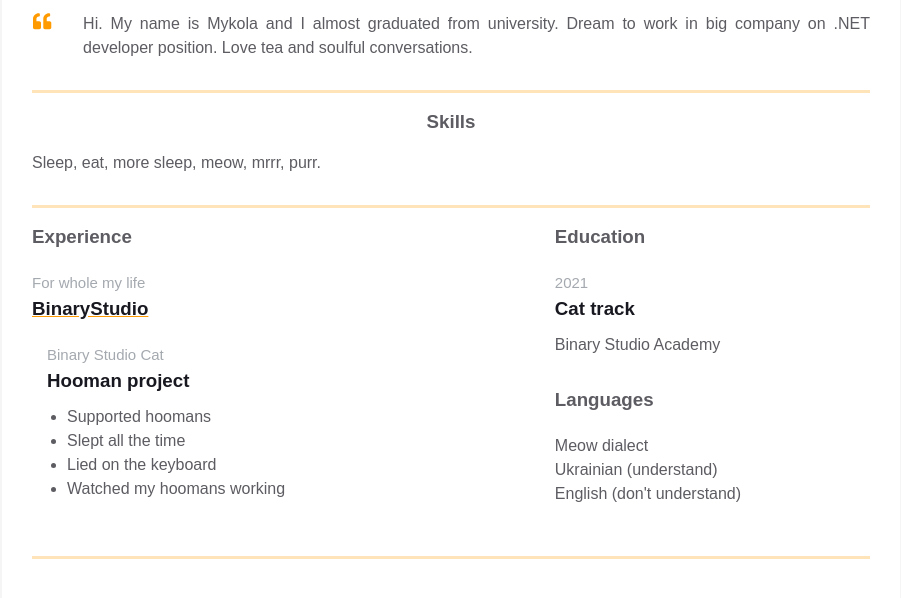
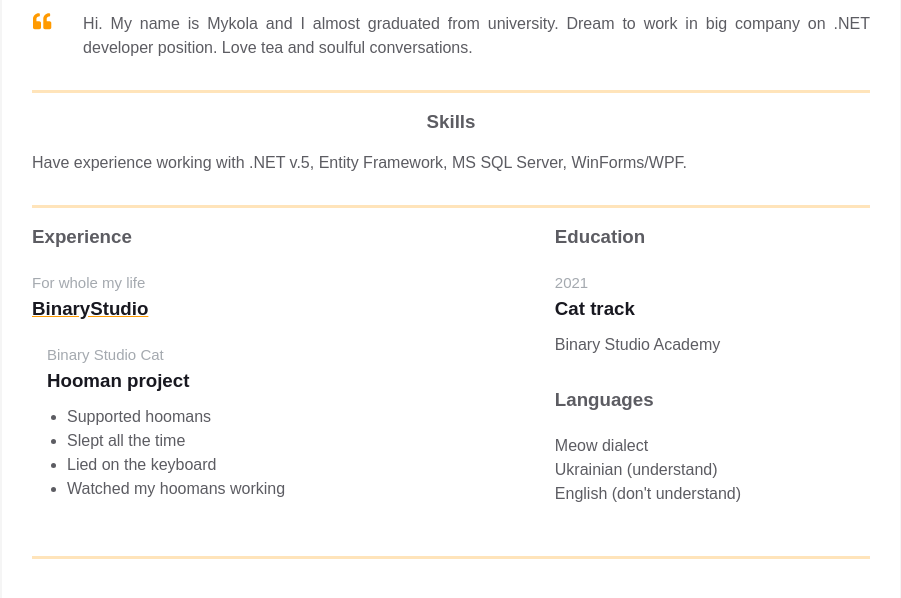
Before and after one commit to Nik-O-Lyandia/homepage, a plain HTML site: page index.html in a window 1280 px wide. Shown: the part 338-936 px from the top of the page, without its empty margins (189-1090 px from the left). Drawn offline with Linux system fonts and the light colour scheme.

Commit message:
Skills changes

```diff
--- a/index.html
+++ b/index.html
@@ -84,7 +84,7 @@
                 <div class="resume__block">
                   <div class="skills">
                     <h3 class="skills__header">Skills</h3>
-                    <p class="skills__text">Sleep, eat, more sleep, meow, mrrr, purr. </p>
+                    <p class="skills__text">Have experience working with .NET v.5, Entity Framework, MS SQL Server, WinForms/WPF.</p>
                   </div>
                 </div>
             </div>
```
